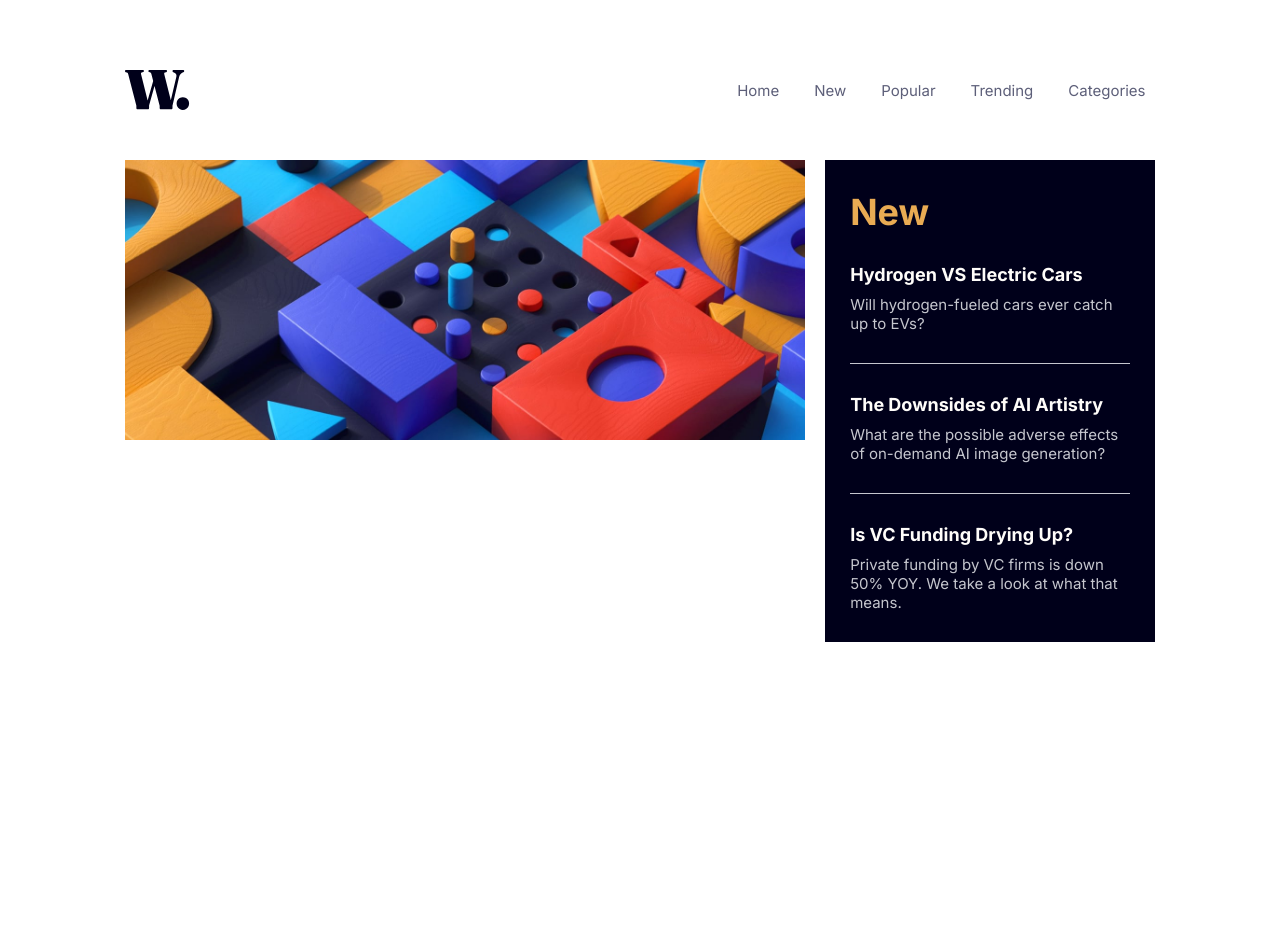
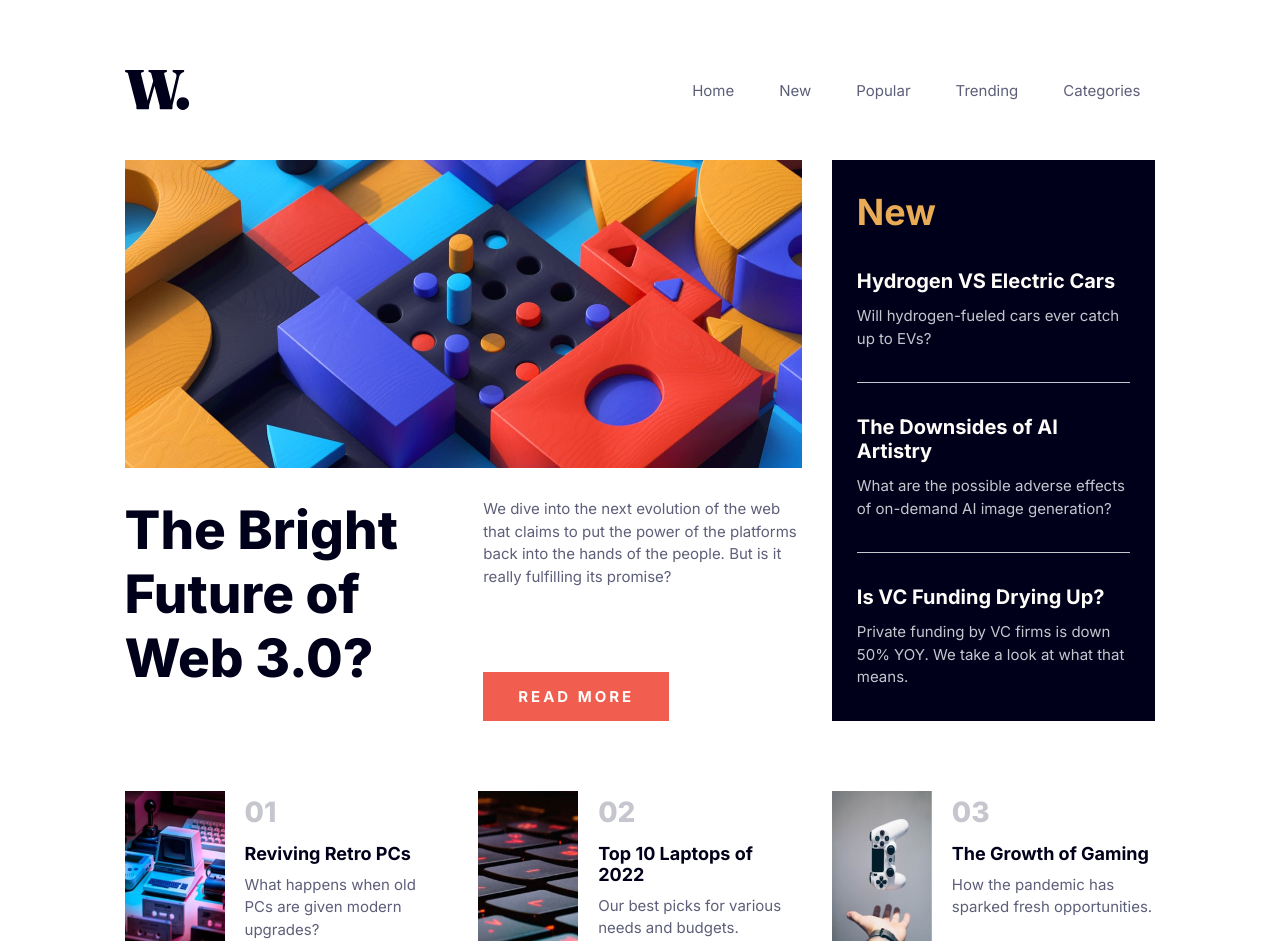
Before and after one commit to ThiagoSantosBatista/Frontend-Mentor, a React (Create React App) app in the folder 11-newshomepage/: page / in a window 1280 px wide. Shown: the top 952 px of the page. Before the commit the page ends 870 px from the top, so only its background shows below. Built offline with nearby package versions, Linux system fonts and the light colour scheme.

Commit message:
feat: desafio-11: finalizado section text, section news criado e estilizado

```diff
--- a/11-newshomepage/src/components/Header/style.js
+++ b/11-newshomepage/src/components/Header/style.js
@@ -17,9 +17,8 @@ export const NavList = styled.ul`
    align-items: center;
    gap: 1.5rem;
    font-size: ${props => props.theme.font.nav};
-   color: ${props => props.theme.color.cinza2};
 
    a{
-      padding: 1rem;
+      padding: 1.5rem;
    }
 `
--- a/11-newshomepage/src/components/Main/index.js
+++ b/11-newshomepage/src/components/Main/index.js
@@ -1,13 +1,24 @@
 import React from "react";
 import ImagemPrincipal from "../../assets/image-web-3-desktop.jpg";
-import { MainContainer, MainPrincipalImg, SectionNew } from "./style";
+import Imagem1 from "../../assets/image-retro-pcs.jpg";
+import Imagem2 from "../../assets/image-top-laptops.jpg";
+import Imagem3 from "../../assets/image-gaming-growth.jpg";
+import {
+    MainContainer,
+    MainPrincipalImg,
+    SectionNew,
+    SectionText,
+    SectionNews,
+} from "./style";
 
 const Main = () => {
     return (
         <MainContainer>
             <MainPrincipalImg src={ImagemPrincipal} />
             <SectionNew>
-                <h2>New</h2>
+                <header>
+                    <h2>New</h2>
+                </header>
                 <ul>
                     <li>
                         <h3>Hydrogen VS Electric Cars</h3>
@@ -16,17 +27,71 @@ const Main = () => {
                     </li>
                     <li>
                         <h3>The Downsides of AI Artistry</h3>
-                        <p>What are the possible adverse effects of on-demand AI image generation?</p>
+                        <p>
+                            What are the possible adverse effects of on-demand
+                            AI image generation?
+                        </p>
                         <span className="linha"></span>
                     </li>
                     <li>
                         <h3>Is VC Funding Drying Up?</h3>
-                        <p>Private funding by VC firms is down 50% YOY. We take a look at what that means.</p>
+                        <p>
+                            Private funding by VC firms is down 50% YOY. We take
+                            a look at what that means.
+                        </p>
                     </li>
                 </ul>
             </SectionNew>
-            <section></section>
-            <section></section>
+            <SectionText>
+                <div className="SectionNewsBox">
+                    <header>
+                        <h1>The Bright Future of Web 3.0?</h1>
+                    </header>
+                    <div className="TextBox">
+                        <p>
+                            We dive into the next evolution of the web that
+                            claims to put the power of the platforms back into
+                            the hands of the people. But is it really fulfilling
+                            its promise?
+                        </p>
+                        <button>read more</button>
+                    </div>
+                </div>
+            </SectionText>
+            <SectionNews>
+                <ul>
+                    <li>
+                        <img src={Imagem1} />
+                        <div>
+                            <p className="num">01</p>
+                            <h4>Reviving Retro PCs</h4>
+                            <p>
+                                What happens when old PCs are given modern
+                                upgrades?
+                            </p>
+                        </div>
+                    </li>
+                    <li>
+                        <img src={Imagem2} />
+                        <div>
+                            <p className="num">02</p>
+                            <h4>Top 10 Laptops of 2022</h4>
+                            <p>Our best picks for various needs and budgets.</p>
+                        </div>
+                    </li>
+                    <li>
+                        <img src={Imagem3} />
+                        <div>
+                            <p className="num">03</p>
+                            <h4>The Growth of Gaming</h4>
+                            <p>
+                                How the pandemic has sparked fresh
+                                opportunities.
+                            </p>
+                        </div>
+                    </li>
+                </ul>
+            </SectionNews>
         </MainContainer>
     );
 };
--- a/11-newshomepage/src/components/Main/style.js
+++ b/11-newshomepage/src/components/Main/style.js
@@ -1,4 +1,4 @@
-import styled from "styled-components"
+import styled from "styled-components";
 
 export const MainContainer = styled.main`
     display: grid;
@@ -7,48 +7,120 @@ export const MainContainer = styled.main`
     grid-template-areas:
         "img   img   news"
         "text  text  news"
-   "news2 news2 news2"
-   ;
-   gap: 2rem;
+        "news2 news2 news2";
+    gap: 3rem;
     margin: 0 14rem;
 
-   @media screen and (max-width: 1440px){
+    @media screen and (max-width: 1440px) {
         margin: 0 9.73%;
-
     }
-`
+`;
 
 export const MainPrincipalImg = styled.img`
     grid-area: img;
-`
+    height: 100%;
+`;
 
 export const SectionNew = styled.section`
     padding: 3rem 2.5rem 0;
     grid-area: news;
-   background-color: ${props => props.theme.color.secondary};
+    background-color: ${(props) => props.theme.color.secondary};
 
-   h2{
-      font-size: ${props => props.theme.font.h2};
-      color: ${props => props.theme.color.laranja};
+    h2 {
+        font-size: ${(props) => props.theme.font.h2};
+        color: ${(props) => props.theme.color.laranja};
         font-weight: 700;
-      margin-bottom: 3rem;
+        margin-bottom: 3.5rem;
     }
-   h3{
-      font-size: ${props => props.theme.font.h3};
-      color: ${props => props.theme.color.primary};
+    h3 {
+        font-size: ${(props) => props.theme.font.h3};
+        color: ${(props) => props.theme.color.primary};
+        font-weight: 700;
+        margin-bottom: 1.2rem;
+    }
+    p {
+        font-size: ${(props) => props.theme.font.p};
+        margin-bottom: 3.2rem;
+        line-height: 1.5;
+        color: ${(props) => props.theme.color.cinza1};
+    }
+    .linha {
+        display: block;
+        width: 100%;
+        height: 0.1rem;
+        margin-bottom: 3.2rem;
+        background: ${(props) => props.theme.color.cinza1};
+    }
+`;
+
+export const SectionText = styled.section`
+    grid-area: text;
+
+    .SectionNewsBox {
+        display: grid;
+        grid-template-columns: 1fr 1fr;
+        gap: 4rem;
+        height: 100%;
+    }
+    .TextBox {
+        display: flex;
+        flex-direction: column;
+        justify-content: space-between;
+    }
+    h1 {
+        font-size: ${(props) => props.theme.font.h1};
+        color: ${(props) => props.theme.color.secondary};
+        font-weight: 800;
+    }
+    p {
+        font-size: ${(props) => props.theme.font.p};
+        line-height: 1.5;
+    }
+    button {
+        cursor: pointer;
+        align-self: start;
+        border: none;
+        padding: 1.5rem 3.5rem;
+        text-transform: uppercase;
+        font-weight: 700;
+        letter-spacing: 0.3rem;
+        font-size: ${(props) => props.theme.font.p};
+        color: ${(props) => props.theme.color.primary};
+        background: ${(props) => props.theme.color.vermelho};
+    }
+`;
+
+export const SectionNews = styled.section`
+    grid-area: news2;
+    margin: 4rem 0 7rem;
+
+    ul {
+        display: grid;
+        grid-template-columns: repeat(3, 1fr);
+        gap: 3rem;
+        li {
+            display: flex;
+            gap: 2rem;
+        }
+        img {
+            width: 10rem;
+            height: auto;
+        }
+        .num {
+            font-size: 2.8rem;
+            font-weight: 800;
+            margin-bottom: 1rem;
+            color: ${(props) => props.theme.color.cinza1};
+        }
+        h4 {
+            font-size: ${(props) => props.theme.font.h4};
             font-weight: 700;
             margin-bottom: 1rem;
+            color: ${(props) => props.theme.color.secondary};
         }
         p{
-      font-size: ${props => props.theme.font.p};
-      margin-bottom: 3rem;
+         font-size: ${(props) => props.theme.font.p};
+         line-height: 1.5;
         }
-   .linha{
-      display: block;
-      width: 100%;
-      height: .1rem;
-      margin-bottom: 3rem;
-      background: ${props => props.theme.color.cinza1};
     }
-
-`
+`;
--- a/11-newshomepage/src/styles/GlobalStyle.js
+++ b/11-newshomepage/src/styles/GlobalStyle.js
@@ -15,7 +15,7 @@ const GlobalStyle = createGlobalStyle`
       min-height: 100vh;
       max-width: 144rem;
       margin: 0 auto;
-      color: ${props => props.theme.color.cinza1}
+      color: ${props => props.theme.color.cinza2}
    }
    img{
       display: block;
--- a/11-newshomepage/src/styles/theme/ThemeDefault.js
+++ b/11-newshomepage/src/styles/theme/ThemeDefault.js
@@ -10,10 +10,10 @@ const theme = {
         vermelho: "hsl(5, 85%, 63%)",
     },
     font: {
-        h1: "4.8rem",
+        h1: "5.3rem",
         h2: "3.6rem",
-        h3: "1.8rem",
-        h4: "1.6rem",
+        h3: "2rem",
+        h4: "1.8rem",
         p: "1.5rem",
         nav: "1.5rem",
     },
```
Lines whose indentation alone changed are shown as unchanged.
